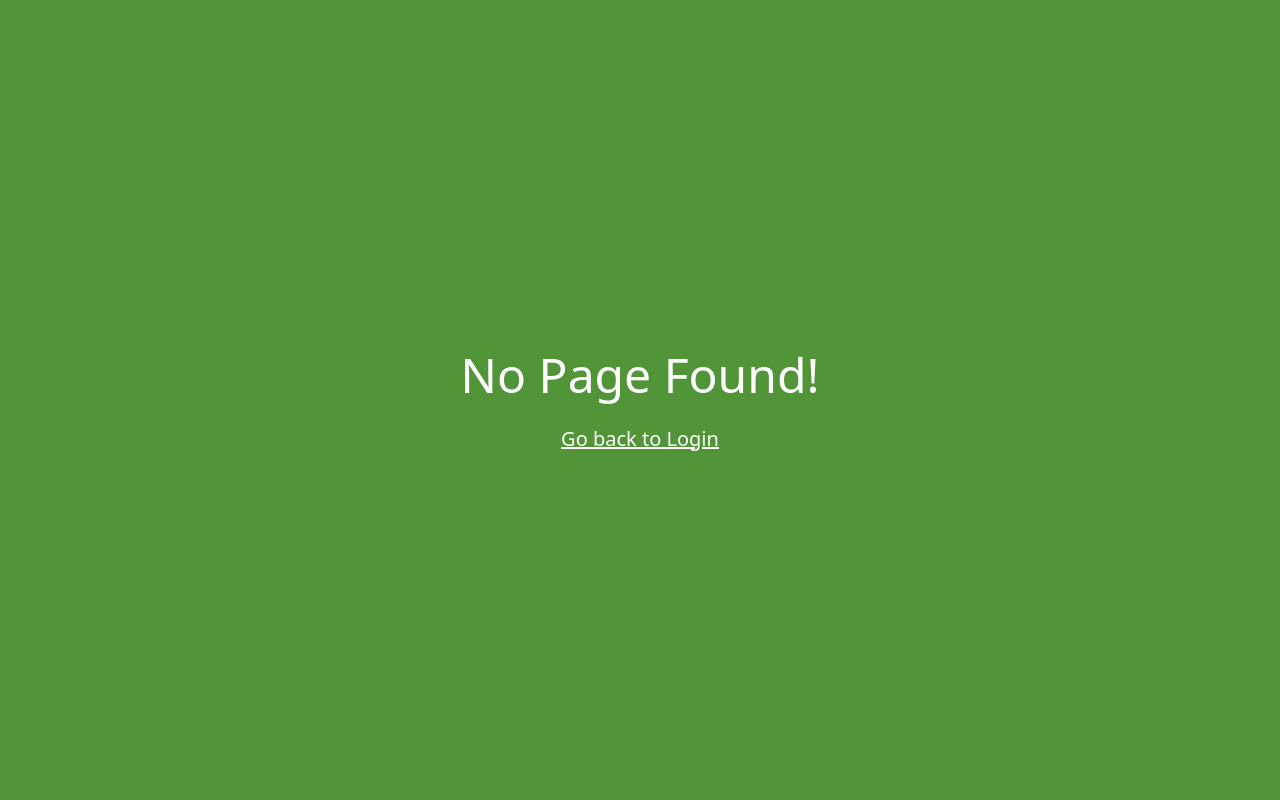
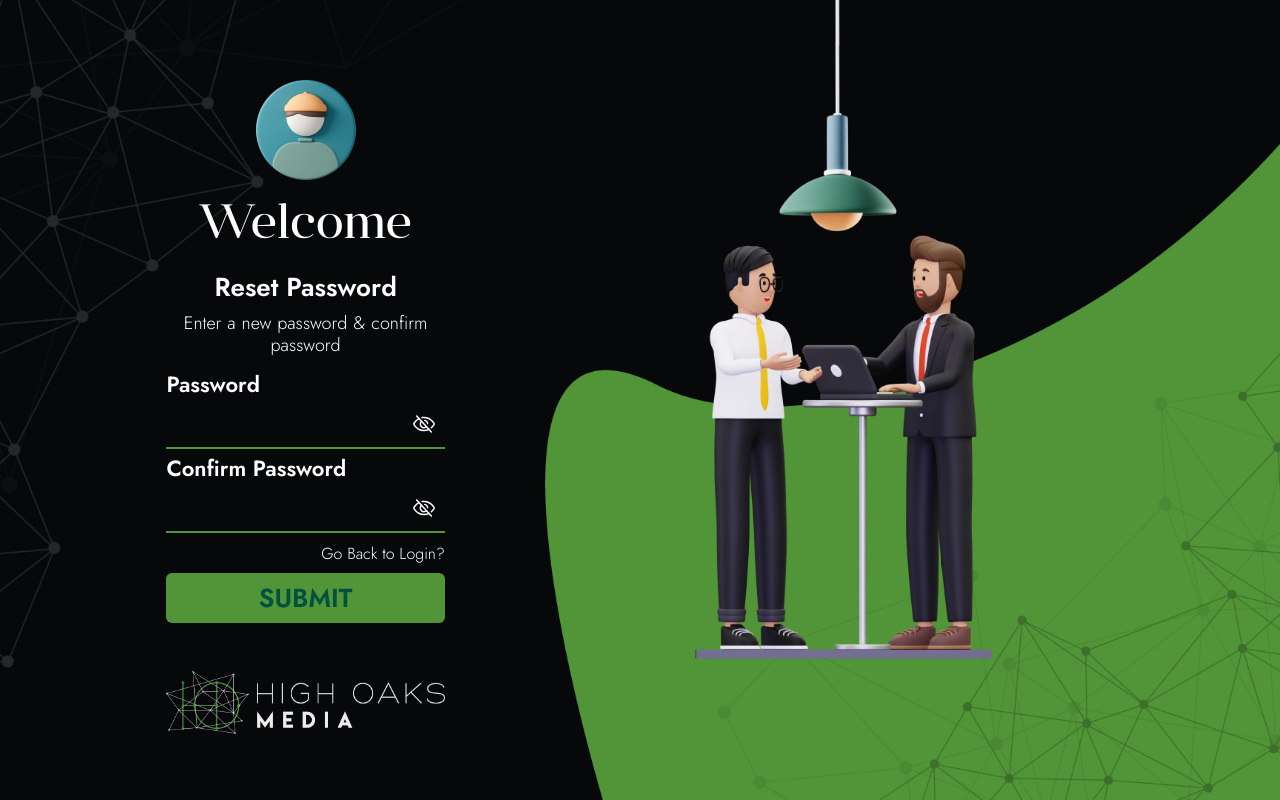
Before and after one commit to Kuldeeptak-neelnetworks/Customer-Leads-CRM, a React (Vite) app: page /reset-password in a window 1280 px wide. Built offline with nearby package versions, Linux system fonts and the light colour scheme.

Commit message:
update: added Reset password page

```diff
--- a/src/App.jsx
+++ b/src/App.jsx
@@ -4,6 +4,7 @@ import { Toaster } from "react-hot-toast";
 // routes
 import Login from "./Pages/Login/Login";
 import ForgotPassword from "./Pages/ForgotPassword/ForgotPassword";
+import ResetPassword from "./Pages/ResetPassword/ResetPassword";
 import Dashboard from "./Pages/Dashboard/Dashboard";
 import Leads from "./Pages/Leads/Leads";
 import Customers from "./Pages/Customers/Customers";
@@ -43,6 +44,7 @@ function App() {
       <Routes>
         <Route index path="/" element={<Login />} />
         <Route path="/forgot-password" element={<ForgotPassword />} />
+        <Route path="/reset-password" element={<ResetPassword />} />
         <Route path="*" element={<NoPage />} />
         <Route element={<TokenAuth />}>
           <Route
--- a/src/Pages/Login/Login.jsx
+++ b/src/Pages/Login/Login.jsx
@@ -73,6 +73,12 @@ const Login = () => {
           <img src={avatar} alt="avatar" />
           <h2 className="login-heading">Welcome</h2>
         </div>
+        <div className="pt-3">
+          <h4 className="page-title">Login</h4>
+          <p className="m-0 page-text pt-1 pb-3">
+            Enter your Email Id & password
+          </p>
+        </div>
         <form className="login-form" onSubmit={handleSubmit}>
           <div className="group mb-4">
             <label htmlFor="email">Email Id</label>
--- /dev/null
+++ b/src/Pages/ResetPassword/ResetPassword.jsx
@@ -0,0 +1,132 @@
+import { useState } from "react";
+import axios from "axios";
+import { Link, useNavigate } from "react-router-dom";
+import { SpinningLoader } from "../../Templates/SpinningLoader/SpinningLoader";
+
+import ReactHotToast from "../../utils/ReactHotToast/ReactHotToast";
+import { apiUrl } from "../../utils/Constants/constants";
+import logo from "../../assets/logo.png";
+import avatar from "../../assets/avatar.png";
+import { EyeIconDisabledSVG, EyeIconSVG } from "../../utils/SVGs/SVGs";
+
+const ResetPassword = () => {
+  const navigate = useNavigate();
+
+  // if token is available then redirecting user to dashboard page
+  if (localStorage.getItem("token")) navigate("/dashboard");
+
+  const [resetPassword, setResetPassword] = useState({
+    password: "",
+    confirmPassword: "",
+  });
+  const [showPassword, setShowPassword] = useState({
+    password: false,
+    confirmPassword: false,
+  });
+  const [isDisabled, setIsDisabled] = useState(false);
+
+  const togglePassword = (element) => {
+    setShowPassword((prev) => ({
+      ...prev,
+      [element]: !prev[element],
+    }));
+  };
+
+  const handlePassword = (e) => {
+    const { id, value } = e.target;
+    setResetPassword((prev) => ({
+      ...prev,
+      [id]: value,
+    }));
+  };
+
+  const handleResetPassword = (e) => {
+    e.preventDefault();
+    console.log("reset password: ", resetPassword);
+  };
+
+  return (
+    <div className="bg-wrapper">
+      <div className="content-parent">
+        <div className="text-center">
+          <img src={avatar} alt="avatar" />
+          <h2 className="login-heading">Welcome</h2>
+        </div>
+        <div className="pt-3">
+          <h4 className="page-title">Reset Password</h4>
+          <p className="m-0 page-text pt-1 pb-3">
+            Enter a new password & confirm password
+          </p>
+        </div>
+        <form className="login-form" onSubmit={handleResetPassword}>
+          <div className="group mb-2">
+            <label htmlFor="password">Password</label>
+            <div className="w-100 position-relative">
+              <input
+                type={showPassword.password ? "text" : "password"}
+                id="password"
+                className="position-relative w-100"
+                value={resetPassword.password}
+                onChange={(e) => handlePassword(e)}
+                required
+              />
+              {showPassword.password ? (
+                <div onClick={() => togglePassword("password")}>
+                  <EyeIconSVG
+                    cssClass={"position-absolute password-eye-icon"}
+                  />
+                </div>
+              ) : (
+                <div onClick={() => togglePassword("password")}>
+                  <EyeIconDisabledSVG
+                    cssClass={"position-absolute password-eye-icon"}
+                  />
+                </div>
+              )}
+            </div>
+          </div>
+          <div className="group mb-2">
+            <label htmlFor="confirmPassword">Confirm Password</label>
+            <div className="w-100 position-relative">
+              <input
+                type={showPassword.confirmPassword ? "text" : "password"}
+                id="confirmPassword"
+                className="position-relative w-100"
+                value={resetPassword.confirmPassword}
+                onChange={(e) => handlePassword(e)}
+                required
+              />
+              {showPassword.confirmPassword ? (
+                <div onClick={() => togglePassword("confirmPassword")}>
+                  <EyeIconSVG
+                    cssClass={"position-absolute password-eye-icon"}
+                  />
+                </div>
+              ) : (
+                <div onClick={() => togglePassword("confirmPassword")}>
+                  <EyeIconDisabledSVG
+                    cssClass={"position-absolute password-eye-icon"}
+                  />
+                </div>
+              )}
+            </div>
+          </div>
+          <div className="text-end mb-2">
+            <Link to="/" className="link">
+              Go Back to Login?
+            </Link>
+          </div>
+          <button
+            className="w-100 login-btn d-flex justify-content-center align-items-center"
+            disabled={isDisabled}
+          >
+            {isDisabled ? <SpinningLoader /> : "SUBMIT"}
+          </button>
+        </form>
+        <img className="pt-5 w-100" src={logo} alt="logo" />
+      </div>
+    </div>
+  );
+};
+
+export default ResetPassword;
```
